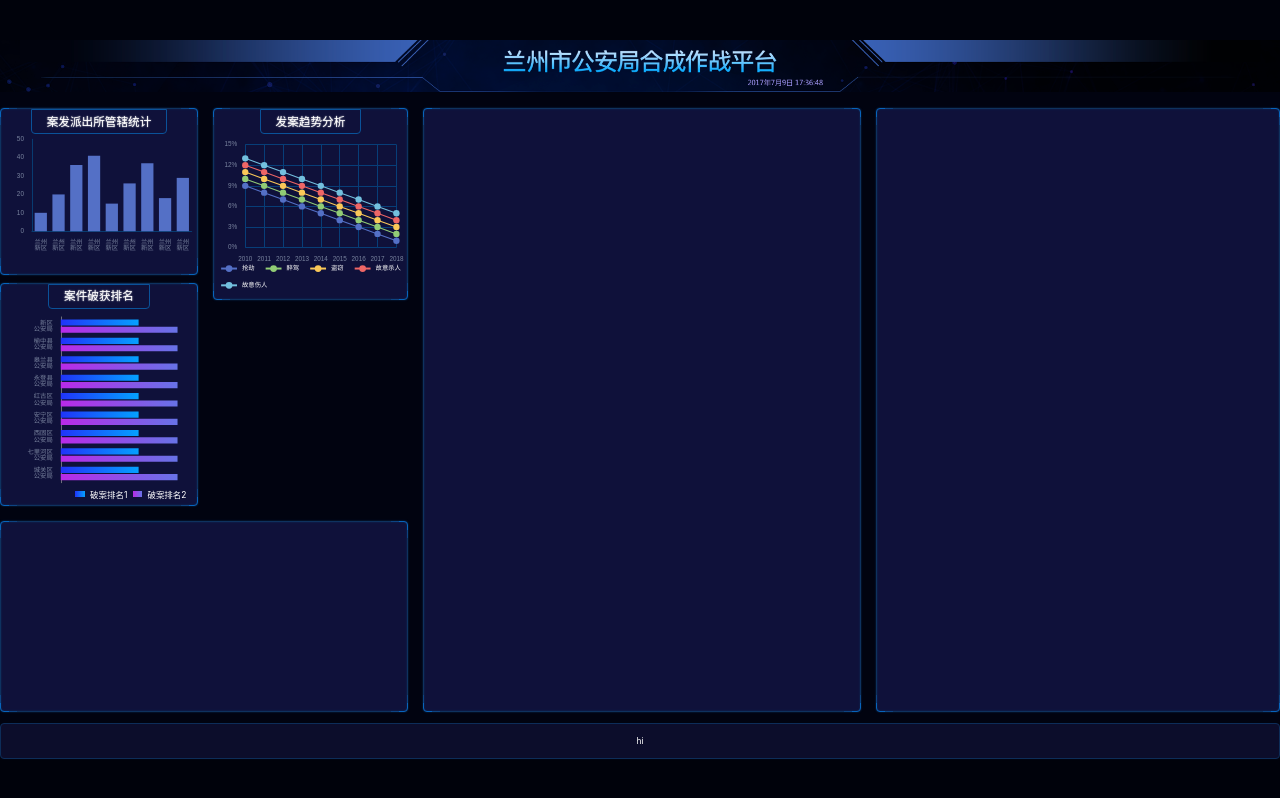
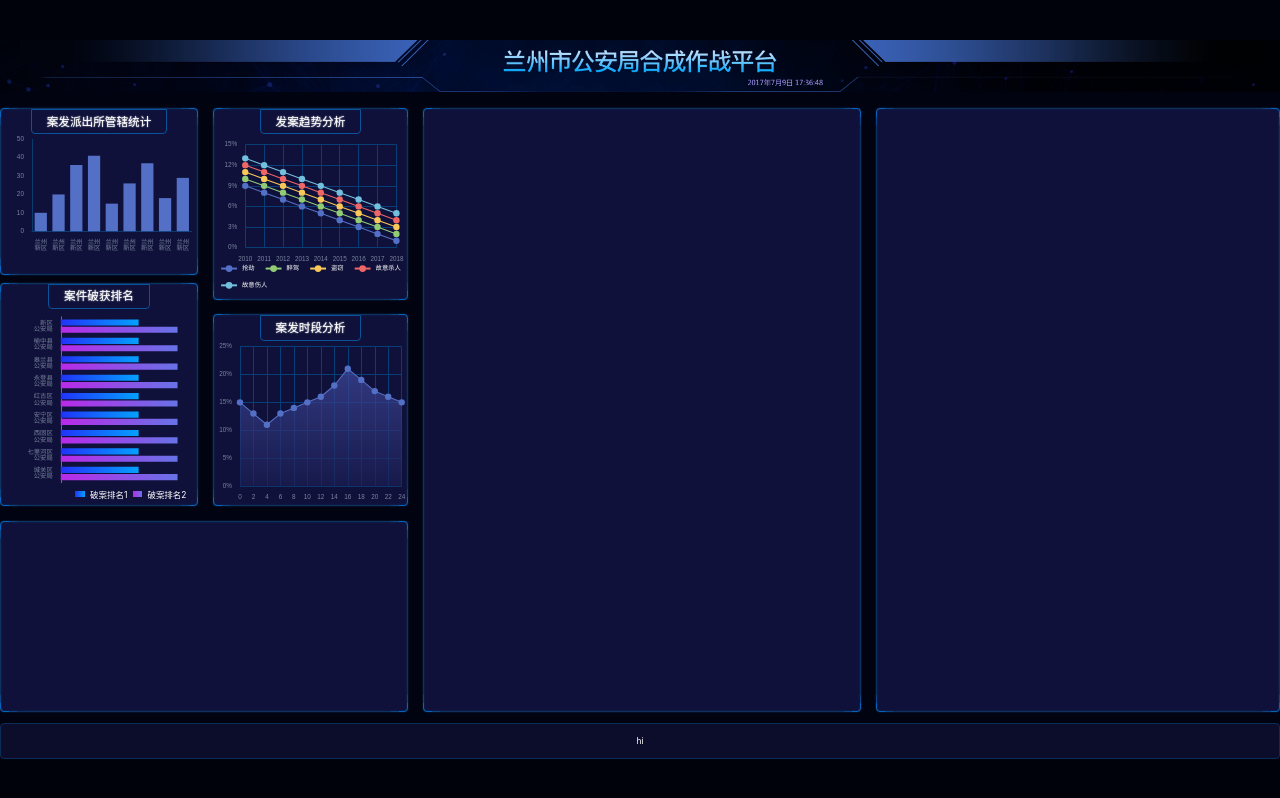
Before and after one commit to rustinliu/Large-screen, a React (Vite) app: page / in a window 1280 px wide. Built offline with nearby package versions, Linux system fonts and the light colour scheme.

Commit message:
完成chart4

```diff
--- /dev/null
+++ b/src/components/chart-4.tsx
@@ -0,0 +1,63 @@
+import React, { useEffect, useRef } from 'react';
+import * as echarts from 'echarts';
+import { createEchartsOptions } from '../shared/create-echarts-options';
+import { px } from '../shared/px';
+
+export const Chart4 = () => {
+    const divRef = useRef(null);
+    useEffect(() => {
+        var myChart = echarts.init(divRef.current);
+        myChart.setOption(
+            createEchartsOptions({
+                xAxis: {
+                    type: 'category',
+                    boundaryGap: false,
+                    data: [0, 2, 4, 6, 8, 10, 12, 14, 16, 18, 20, 22, 24],
+                    splitLine: { show: true, lineStyle: { color: '#073E78' } },
+                    axisTick: { show: false },
+                    axisLine: { show: false },
+                },
+                yAxis: {
+                    type: 'value',
+                    splitLine: { lineStyle: { color: '#073E78' } },
+                    axisLabel: {
+                        formatter(val) {
+                            return val * 100 + '%';
+                        },
+                    },
+                },
+                series: [
+                    {
+                        type: 'line',
+                        data: [
+                            0.15, 0.13, 0.11, 0.13, 0.14, 0.15, 0.16, 0.18, 0.21, 0.19, 0.17, 0.16,
+                            0.15,
+                        ],
+                        symbol: 'circle',
+                        symbolSize: px(12),
+                        lineStyle: { width: px(2) },
+                        areaStyle: {
+                            color: new echarts.graphic.LinearGradient(0, 0, 0, 1, [
+                                {
+                                    offset: 0,
+                                    color: '#414a9f',
+                                },
+                                {
+                                    offset: 1,
+                                    color: '#1b1d52',
+                                },
+                            ]),
+                        },
+                    },
+                ],
+            })
+        );
+    }, []);
+
+    return (
+        <div className='bordered anfashiduan'>
+            <h2>案发时段分析</h2>
+            <div ref={divRef} className='chart' />
+        </div>
+    );
+};
--- a/src/pages/home.scss
+++ b/src/pages/home.scss
@@ -111,7 +111,8 @@
         }
         .guanxiatongji,
         .pohuopaiming,
-        .faanqushi {
+        .faanqushi,
+        .anfashiduan {
             height: px(315);
             display: flex;
             flex-direction: column;
@@ -160,7 +161,8 @@
                 }
             }
         }
-        .faanqushi {
+        .faanqushi,
+        .anfashiduan {
             height: px(363);
         }
     }
--- a/src/pages/home.tsx
+++ b/src/pages/home.tsx
@@ -4,6 +4,7 @@
 import { Chart1 } from '../components/chart-1';
 import { Chart2 } from '../components/chart-2';
 import { Chart3 } from '../components/chart-3';
+import { Chart4 } from '../components/chart-4';
 
 export const Home = () => {
     return (
@@ -16,6 +17,7 @@
                 </section>
                 <section className=' section2'>
                     <Chart3 />
+                    <Chart4 />
                 </section>
                 <section className='bordered section3'></section>
                 <section className='bordered section4'></section>
```
